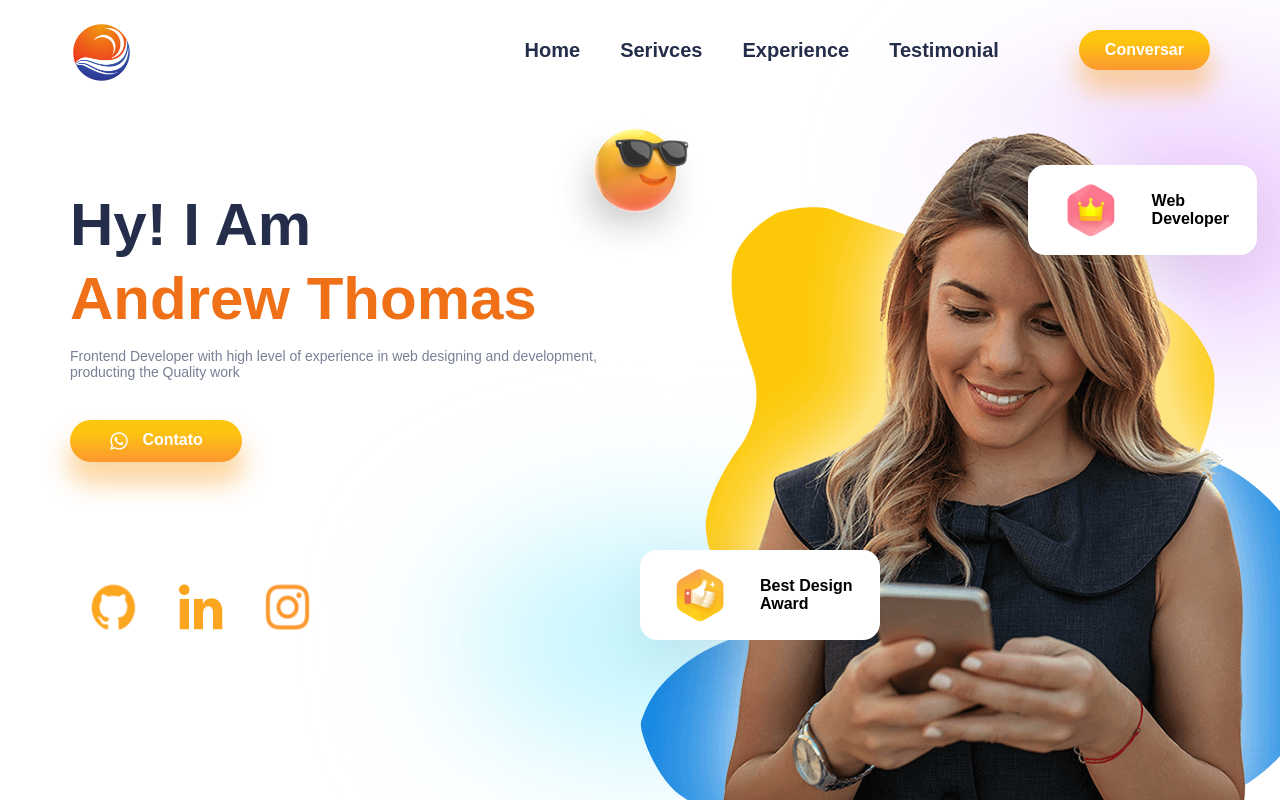
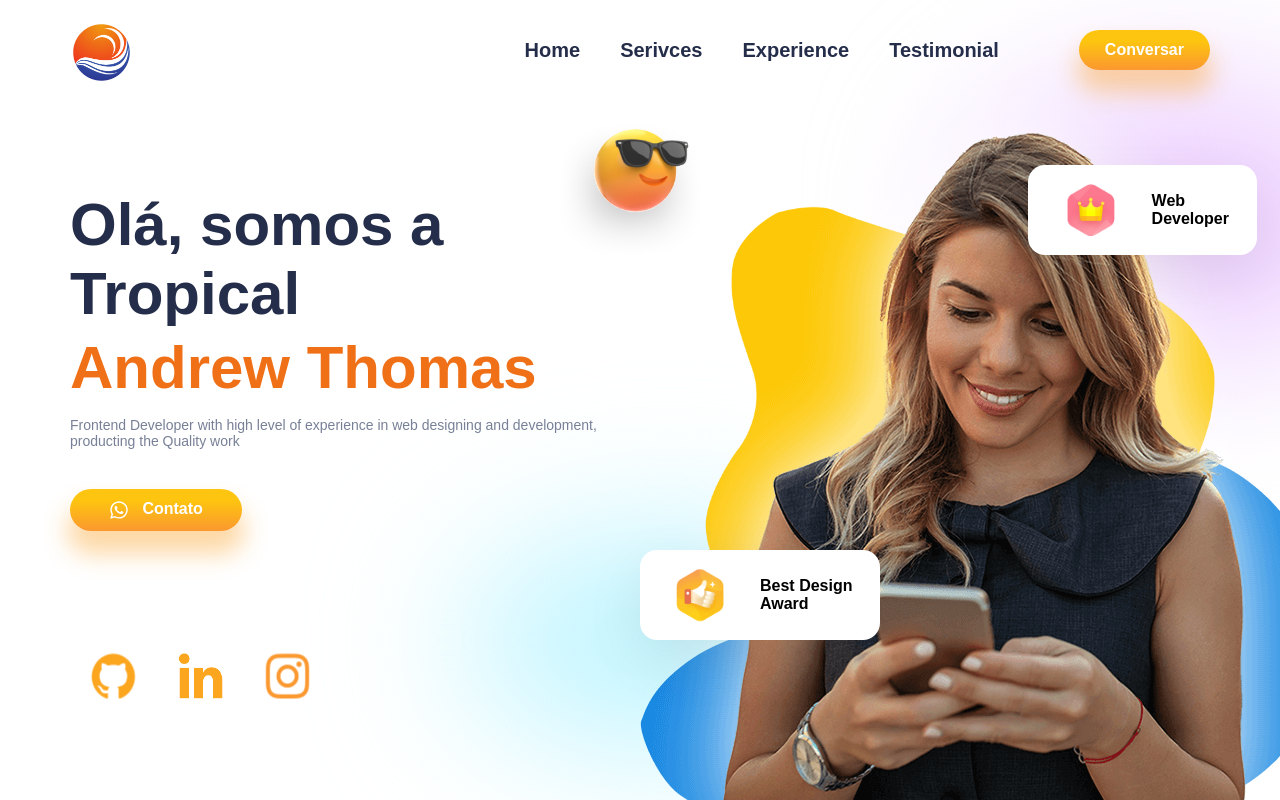
Before and after one commit to vmontanha/tropical, a React (Create React App) app: page / in a window 1280 px wide. Shown: the top 800 px of the page. Built offline with nearby package versions, Linux system fonts and the light colour scheme; a web font is replaced by a local one.

Commit message:
inicial commit

```diff
--- a/src/components/Intro/Intro.jsx
+++ b/src/components/Intro/Intro.jsx
@@ -27,7 +27,7 @@ const Intro = () => {
       <div className="i-left">
         <div className="i-name">
           {/* yahan change hy darkmode ka */}
-          <span style={{ color: darkMode ? "white" : "" }}>Hy! I Am</span>
+          <span style={{ color: darkMode ? "white" : "" }}>Olá, somos a Tropical</span>
           <span>Andrew Thomas</span>
           <span>
             Frontend Developer with high level of experience in web designing
```
